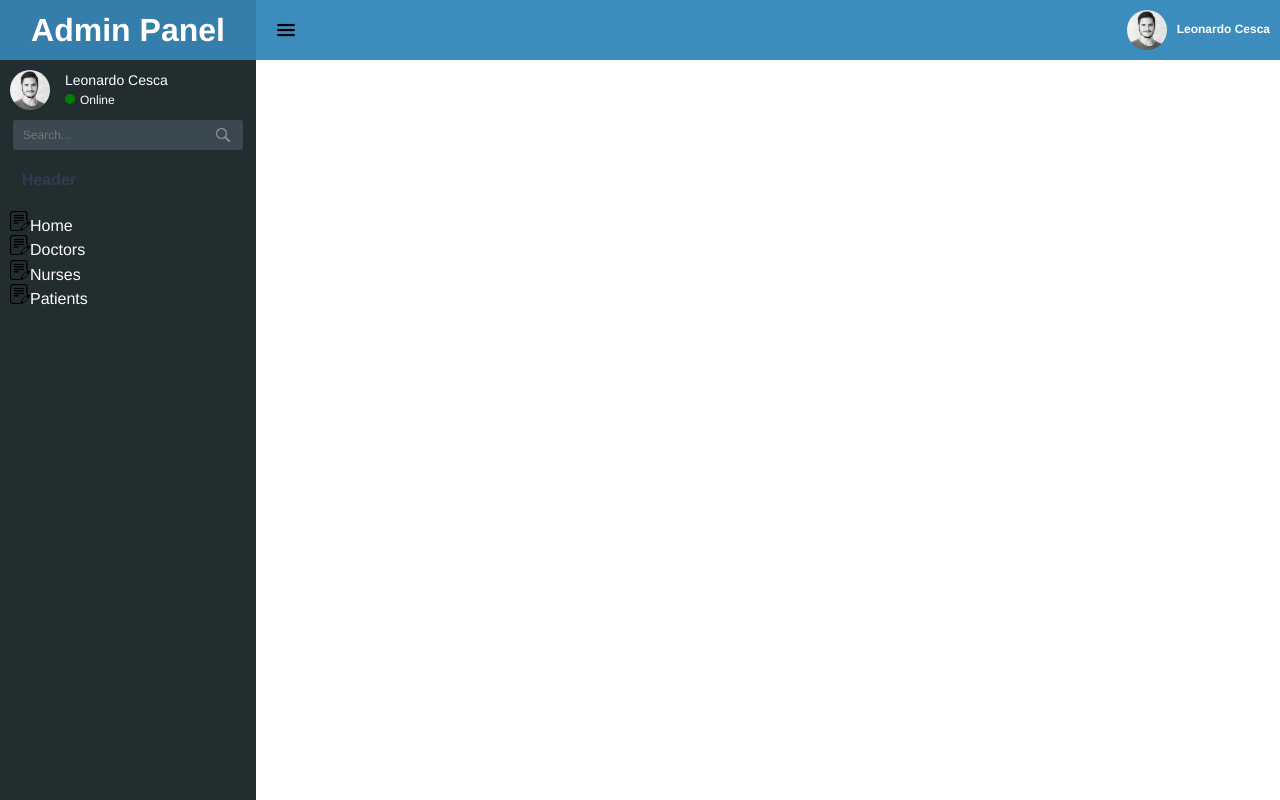
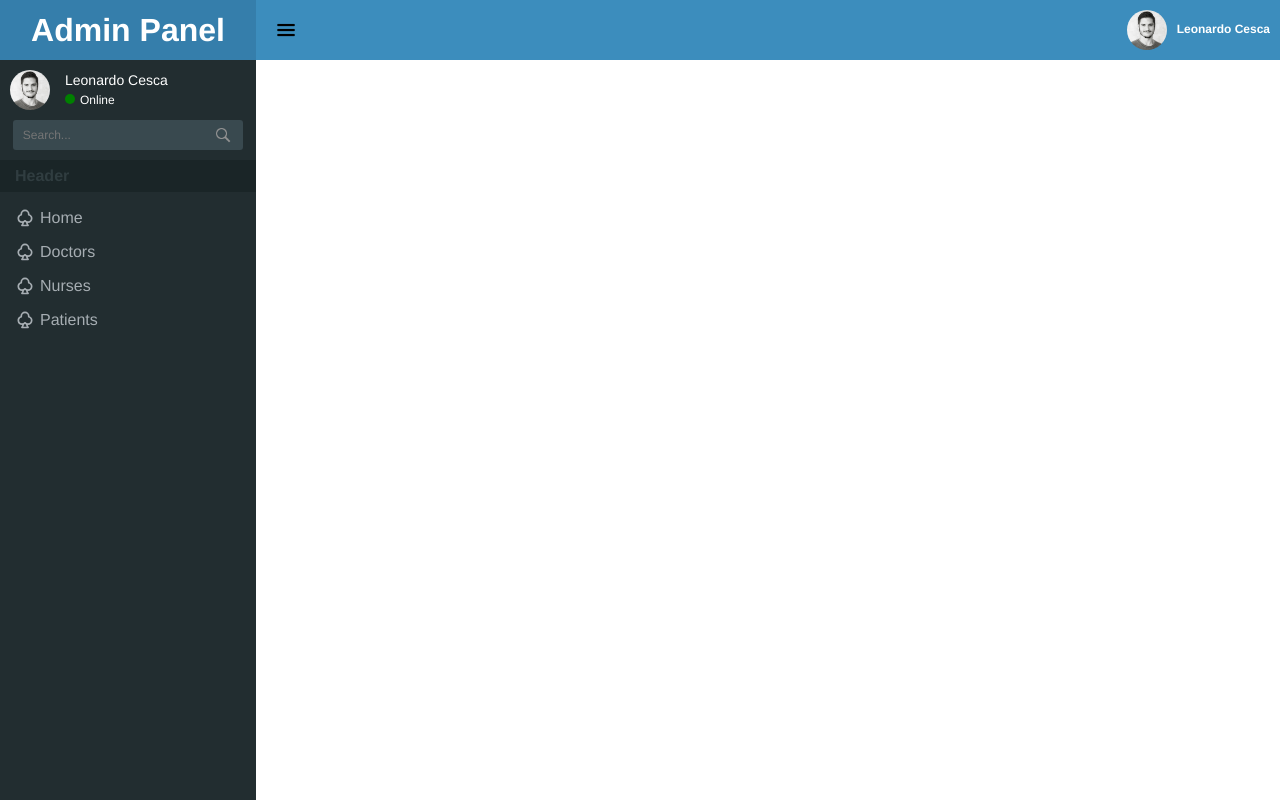
Before and after one commit to LeonardoCesca/trilha-front-2019, a Vue app in the folder challenge-dashboard/: page / in a window 1280 px wide. Built offline with nearby package versions, Linux system fonts and the light colour scheme.

Commit message:
ADD modifications into itens-nav

```diff
--- a/challenge-dashboard/src/components/Itens-Nav.vue
+++ b/challenge-dashboard/src/components/Itens-Nav.vue
@@ -1,28 +1,66 @@
 <template>
   <section class="c-itens">
+    <div class="c-itens__content">
       <h4 class="c-itens__title">Header</h4>
+    </div>
     <ul class="c-itens__list">
-         <a href="" class="c-itens__link">
+      <a href class="c-itens__link">
         <li class="c-itens__item">
-            <img class="c-itens__img" src="../assets/img/edit-document.png" alt="profile image" title="profile">
+          <svg
+            class="c-itens__img"
+            xmlns="http://www.w3.org/2000/svg"
+            data-name="Layer 1"
+            viewBox="0 0 24 24"
+          >
+            <path
+              d="M21,12.5a5.52,5.52,0,0,0-3.51-5.12,5.49,5.49,0,0,0-11,0A5.5,5.5,0,0,0,8.5,18l.2,0a6.91,6.91,0,0,1-1.24,2.39A1,1,0,0,0,8.24,22h7.52a1,1,0,0,0,.78-1.63A6.91,6.91,0,0,1,15.3,18l.2,0A5.51,5.51,0,0,0,21,12.5ZM10.06,20a8.89,8.89,0,0,0,.81-2.56,5.47,5.47,0,0,0,1.13-.7,5.47,5.47,0,0,0,1.13.7A8.89,8.89,0,0,0,13.94,20Zm2.72-5.3-.08-.08-.08-.08-.07,0-.18-.09-.18-.06h-.38l-.18.06a.56.56,0,0,0-.17.09l-.08,0-.08.08-.08.08A3.5,3.5,0,1,1,7.75,9.08,1.11,1.11,0,0,0,7.91,9a1.42,1.42,0,0,0,.18-.08.83.83,0,0,0,.14-.13.62.62,0,0,0,.21-.31.61.61,0,0,0,.07-.17.69.69,0,0,0,0-.2,1,1,0,0,0,0-.17,3.4,3.4,0,0,1,0-.45,3.5,3.5,0,0,1,7,0,3.4,3.4,0,0,1,0,.45.81.81,0,0,0,0,.16.74.74,0,0,0,0,.21.61.61,0,0,0,.07.17.62.62,0,0,0,.21.31.83.83,0,0,0,.14.13,1.42,1.42,0,0,0,.18.08,1.11,1.11,0,0,0,.16.07,3.5,3.5,0,1,1-3.47,5.62Z"
+            ></path>
+          </svg>
           <span class="c-itens__name">Home</span>
         </li>
       </a>
-         <a href="" class="c-itens__link">
+      <a href class="c-itens__link">
         <li class="c-itens__item">
-            <img class="c-itens__img" src="../assets/img/edit-document.png" alt="profile image" title="profile">
+          <svg
+            class="c-itens__img"
+            xmlns="http://www.w3.org/2000/svg"
+            data-name="Layer 1"
+            viewBox="0 0 24 24"
+          >
+            <path
+              d="M21,12.5a5.52,5.52,0,0,0-3.51-5.12,5.49,5.49,0,0,0-11,0A5.5,5.5,0,0,0,8.5,18l.2,0a6.91,6.91,0,0,1-1.24,2.39A1,1,0,0,0,8.24,22h7.52a1,1,0,0,0,.78-1.63A6.91,6.91,0,0,1,15.3,18l.2,0A5.51,5.51,0,0,0,21,12.5ZM10.06,20a8.89,8.89,0,0,0,.81-2.56,5.47,5.47,0,0,0,1.13-.7,5.47,5.47,0,0,0,1.13.7A8.89,8.89,0,0,0,13.94,20Zm2.72-5.3-.08-.08-.08-.08-.07,0-.18-.09-.18-.06h-.38l-.18.06a.56.56,0,0,0-.17.09l-.08,0-.08.08-.08.08A3.5,3.5,0,1,1,7.75,9.08,1.11,1.11,0,0,0,7.91,9a1.42,1.42,0,0,0,.18-.08.83.83,0,0,0,.14-.13.62.62,0,0,0,.21-.31.61.61,0,0,0,.07-.17.69.69,0,0,0,0-.2,1,1,0,0,0,0-.17,3.4,3.4,0,0,1,0-.45,3.5,3.5,0,0,1,7,0,3.4,3.4,0,0,1,0,.45.81.81,0,0,0,0,.16.74.74,0,0,0,0,.21.61.61,0,0,0,.07.17.62.62,0,0,0,.21.31.83.83,0,0,0,.14.13,1.42,1.42,0,0,0,.18.08,1.11,1.11,0,0,0,.16.07,3.5,3.5,0,1,1-3.47,5.62Z"
+            ></path>
+          </svg>
           <span class="c-itens__name">Doctors</span>
         </li>
       </a>
-         <a href="" class="c-itens__link">
+      <a href class="c-itens__link">
         <li class="c-itens__item">
-            <img class="c-itens__img" src="../assets/img/edit-document.png" alt="profile image" title="profile">
+          <svg
+            class="c-itens__img"
+            xmlns="http://www.w3.org/2000/svg"
+            data-name="Layer 1"
+            viewBox="0 0 24 24"
+          >
+            <path
+              d="M21,12.5a5.52,5.52,0,0,0-3.51-5.12,5.49,5.49,0,0,0-11,0A5.5,5.5,0,0,0,8.5,18l.2,0a6.91,6.91,0,0,1-1.24,2.39A1,1,0,0,0,8.24,22h7.52a1,1,0,0,0,.78-1.63A6.91,6.91,0,0,1,15.3,18l.2,0A5.51,5.51,0,0,0,21,12.5ZM10.06,20a8.89,8.89,0,0,0,.81-2.56,5.47,5.47,0,0,0,1.13-.7,5.47,5.47,0,0,0,1.13.7A8.89,8.89,0,0,0,13.94,20Zm2.72-5.3-.08-.08-.08-.08-.07,0-.18-.09-.18-.06h-.38l-.18.06a.56.56,0,0,0-.17.09l-.08,0-.08.08-.08.08A3.5,3.5,0,1,1,7.75,9.08,1.11,1.11,0,0,0,7.91,9a1.42,1.42,0,0,0,.18-.08.83.83,0,0,0,.14-.13.62.62,0,0,0,.21-.31.61.61,0,0,0,.07-.17.69.69,0,0,0,0-.2,1,1,0,0,0,0-.17,3.4,3.4,0,0,1,0-.45,3.5,3.5,0,0,1,7,0,3.4,3.4,0,0,1,0,.45.81.81,0,0,0,0,.16.74.74,0,0,0,0,.21.61.61,0,0,0,.07.17.62.62,0,0,0,.21.31.83.83,0,0,0,.14.13,1.42,1.42,0,0,0,.18.08,1.11,1.11,0,0,0,.16.07,3.5,3.5,0,1,1-3.47,5.62Z"
+            ></path>
+          </svg>
           <span class="c-itens__name">Nurses</span>
         </li>
       </a>
-         <a href="" class="c-itens__link">
+      <a href class="c-itens__link">
         <li class="c-itens__item">
-            <img class="c-itens__img" src="../assets/img/edit-document.png" alt="profile image" title="profile">
+          <svg
+            class="c-itens__img"
+            xmlns="http://www.w3.org/2000/svg"
+            data-name="Layer 1"
+            viewBox="0 0 24 24"
+          >
+            <path
+              d="M21,12.5a5.52,5.52,0,0,0-3.51-5.12,5.49,5.49,0,0,0-11,0A5.5,5.5,0,0,0,8.5,18l.2,0a6.91,6.91,0,0,1-1.24,2.39A1,1,0,0,0,8.24,22h7.52a1,1,0,0,0,.78-1.63A6.91,6.91,0,0,1,15.3,18l.2,0A5.51,5.51,0,0,0,21,12.5ZM10.06,20a8.89,8.89,0,0,0,.81-2.56,5.47,5.47,0,0,0,1.13-.7,5.47,5.47,0,0,0,1.13.7A8.89,8.89,0,0,0,13.94,20Zm2.72-5.3-.08-.08-.08-.08-.07,0-.18-.09-.18-.06h-.38l-.18.06a.56.56,0,0,0-.17.09l-.08,0-.08.08-.08.08A3.5,3.5,0,1,1,7.75,9.08,1.11,1.11,0,0,0,7.91,9a1.42,1.42,0,0,0,.18-.08.83.83,0,0,0,.14-.13.62.62,0,0,0,.21-.31.61.61,0,0,0,.07-.17.69.69,0,0,0,0-.2,1,1,0,0,0,0-.17,3.4,3.4,0,0,1,0-.45,3.5,3.5,0,0,1,7,0,3.4,3.4,0,0,1,0,.45.81.81,0,0,0,0,.16.74.74,0,0,0,0,.21.61.61,0,0,0,.07.17.62.62,0,0,0,.21.31.83.83,0,0,0,.14.13,1.42,1.42,0,0,0,.18.08,1.11,1.11,0,0,0,.16.07,3.5,3.5,0,1,1-3.47,5.62Z"
+            ></path>
+          </svg>
           <span class="c-itens__name">Patients</span>
         </li>
       </a>
@@ -39,7 +77,22 @@ export default {};
   display: flex;
   flex-direction: column;
   float: left;
-  padding-left: 10px;
+
+  &__title {
+    color: #303d40;
+    padding-left: 15px;
+    float: left;
+  }
+
+  &__content {
+    display: flex;
+    align-items: center;
+    width: 20vw;
+    height: 4vh;
+    padding: 0;
+    margin: 10px 0;
+    background-color: #1a2527;
+  }
 
   &__list {
     text-align: initial;
@@ -51,11 +104,26 @@ export default {};
   &__img {
     width: 20px;
     height: 20px;
+    fill: #a6adb2;
+    padding-left: 15px;
+  }
+
+  &__item {
+    display: flex;
+    align-items: center;
+    width: 20vw;
+    height: 4vh;
+    margin-bottom: 2px;
   }
 
   &__link {
     text-decoration: none;
     color: #fcfcfc;
   }
+
+  &__name {
+    padding-left: 5px;
+    color: #a6adb2;
+  }
 }
 </style>
```
Lines whose indentation alone changed are shown as unchanged.
